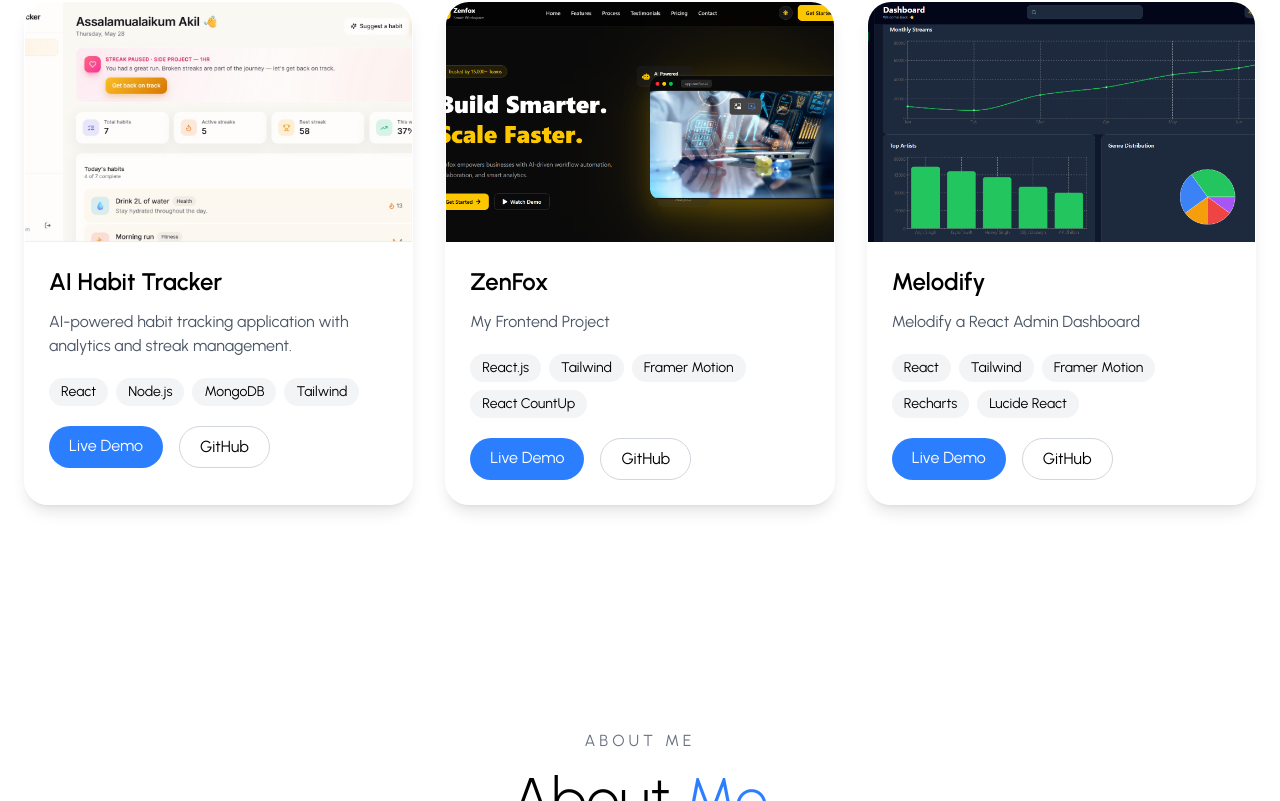
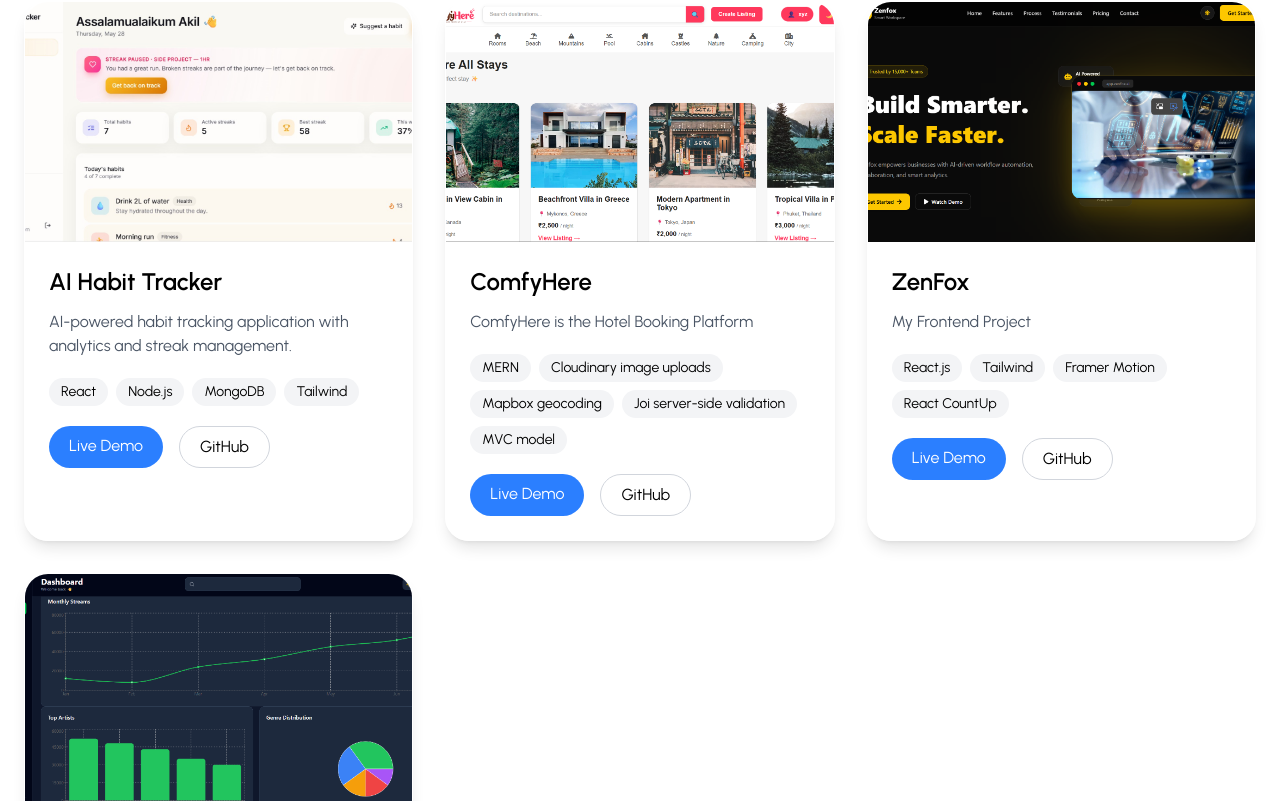
Before and after one commit to aakil-khan/Akil-Portfolio, a React (Vite) app: page / in a window 1280 px wide. Shown: the part 2611-3412 px from the top of the page. Built offline with nearby package versions, Linux system fonts and the light colour scheme.

Commit message:
submit my new project comfyhere

```diff
--- a/src/data/projects.js
+++ b/src/data/projects.js
@@ -1,8 +1,10 @@
 import habitImg from "../assets/projects/habit.png";
 import blogImg from "../assets/projects/blog.png";
 import portfolioImg from "../assets/projects/portfolio.png";
+import comfyimg from "../assets/projects/comfyhere.png";
 
 export const projects = [
+
   {
     title: "AI Habit Tracker",
     image: habitImg,
@@ -11,6 +13,15 @@ export const projects = [
     tech: ["React", "Node.js", "MongoDB", "Tailwind"],
     github: "https://github.com/",
     live: "https://ai-habit-tracker-phi.vercel.app",
+  },
+  {
+    title: "ComfyHere",
+    image: comfyimg,
+    description:
+      "ComfyHere is the Hotel Booking Platform",
+    tech: ["MERN", "Cloudinary image uploads", " Mapbox geocoding","Joi server-side validation","MVC model "],
+    github: "https://github.com/aakil-khan/Melodify",
+    live: "https://github.com/aakil-khan/comfyHere",
   },
   {
     title: "ZenFox",
```
Also changed, not shown: src/components/Projects.jsx (+4 -12 lines), src/assets/projects/comfyhere.png (added).
